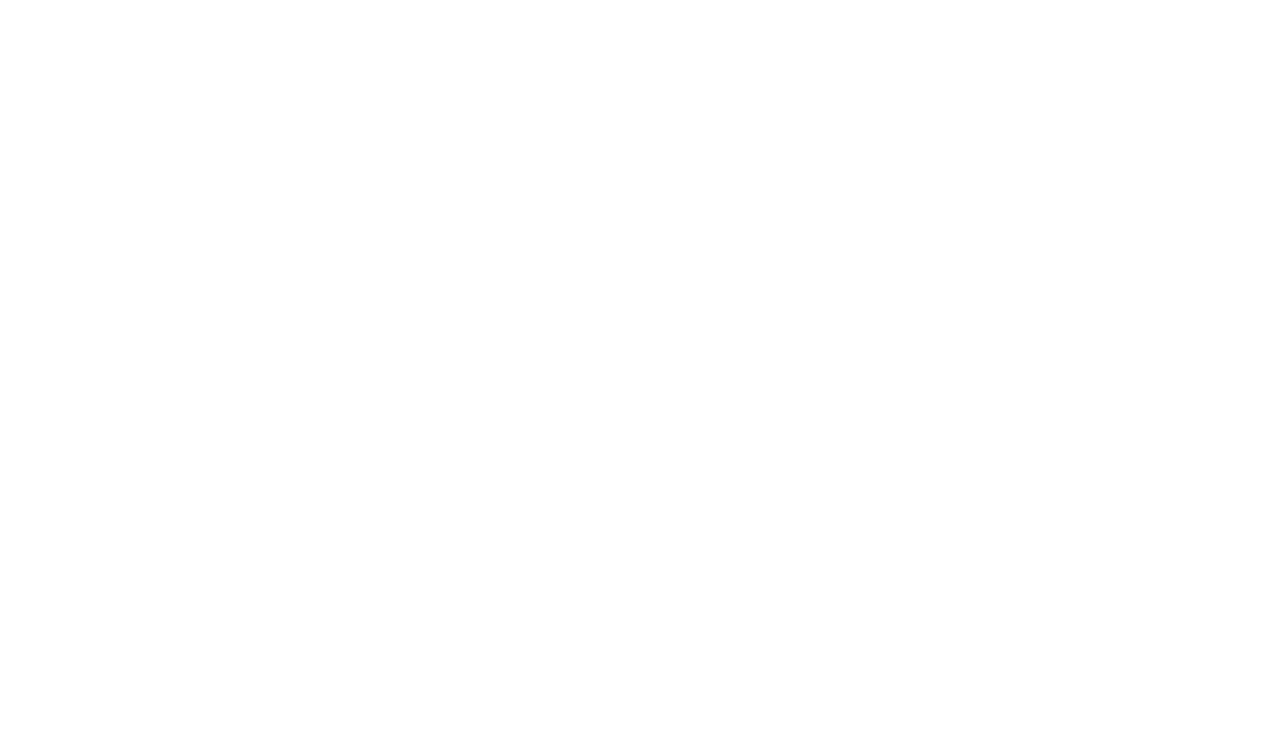
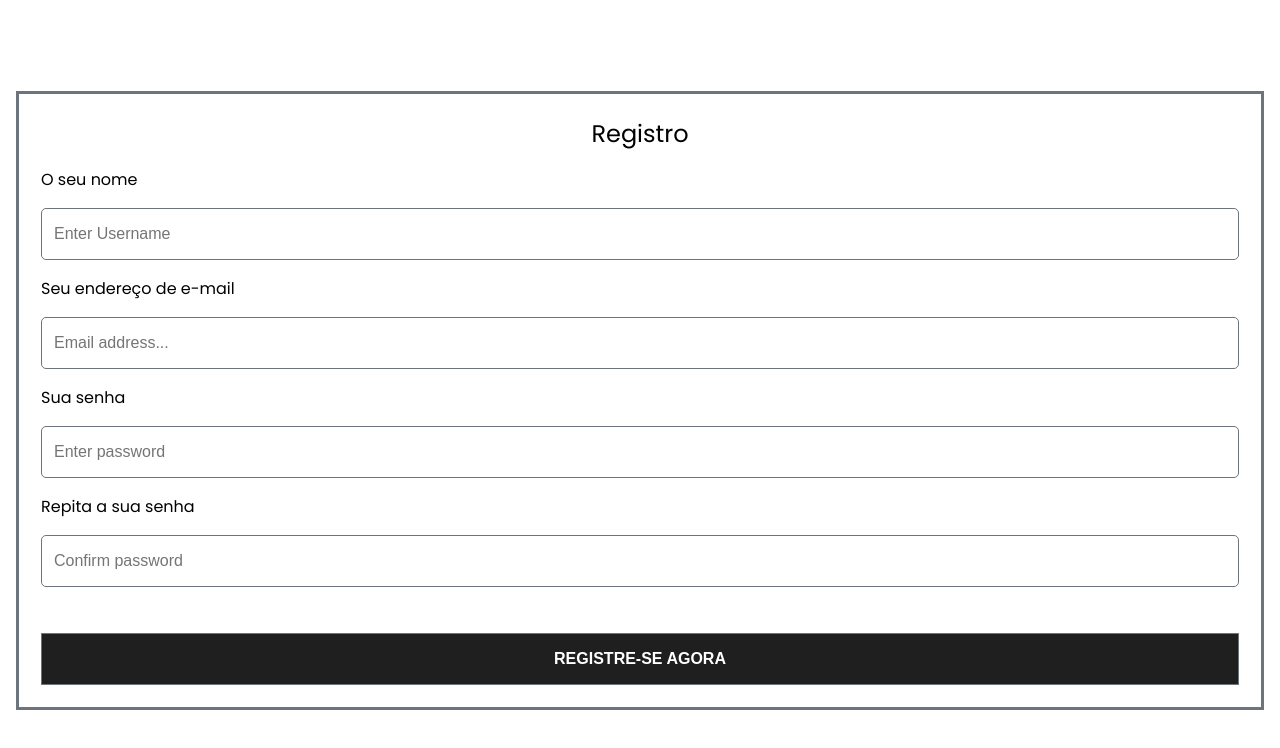
Before and after one commit to thalesor/e-commerce_frontend, a React (Create React App) app: page /registrar-usuario in a window 1280 px wide. Before the commit this address had no page. Shown: the top 748 px of the page. Built offline with nearby package versions, Linux system fonts and the light colour scheme.

Commit message:
frontend improvements in forms and cart system

```diff
--- a/src/App.js
+++ b/src/App.js
@@ -1,5 +1,5 @@
 import React, { useState, useEffect } from "react";
-import { BrowserRouter, Routes, Route } from "react-router-dom";
+import { BrowserRouter, Routes, Route, Navigate } from "react-router-dom";
 import BookRegister from "././Pages/BookRegister/Index";
 import Product from "././Pages/Product/Index";
 import Store from "././Pages/Store/Index";
@@ -14,22 +14,33 @@ export default function App() {
 	const persistedToken = JSON.parse(localStorage.getItem("token"));
 	const [token, setToken] = useState(persistedToken);
 
-	const [carrinho, setCarrinho] = useState([]);
-
 	function manterLogin(novoToken) {
 		setToken(novoToken);
 		localStorage.setItem("token", JSON.stringify(novoToken));
 	}
 
-	function deslogar() {
-		logout(token);
-		localStorage.removeItem("token");
+	async function deslogar() {
+		try {
+			const permit = await logout(token);
+			localStorage.clear();
+			window.location.replace('/login');
+		}
+		catch(error)
+		{
+			displayMessage("error", "Falha", "Houve um erro ao tentar deslogar");
+		}
 	}
 
 	const [userData, setUserData] = useState(
 		localStorage.getItem("userData")
 			? JSON.parse(localStorage.getItem("userData"))
 			: null
+	);
+
+	const [carrinho, setCarrinho] = useState(
+		localStorage.getItem("carrinho")
+			? JSON.parse(localStorage.getItem("carrinho"))
+			: []
 	);
 
 	const message = Swal.mixin({
@@ -54,7 +65,7 @@ export default function App() {
 	};
 
 	useEffect(() => {
-		console.log(carrinho);
+		localStorage.setItem("carrinho", JSON.stringify(carrinho));
 	}, [carrinho]);
 
 	const displayToast = (type, title) => {
@@ -112,10 +123,10 @@ export default function App() {
 					<Route path="/" element={<Store />} />
 					<Route path="/produtos/:titulo_produto" element={<Product />} />
 					<Route path="/cadastro" element={<PageCadastro />} />
-					<Route path="/book-register" element={<BookRegister />}></Route>
 					<Route path="/book-register" element={<BookRegister />} />
 					<Route path="/carrinho" element={<PageCarrinho />} />
 					<Route path="/login" element={<PageLogin />} />
+					<Route path="/registrar-usuario" element={<PageCadastro />} />
 				</Routes>
 			</BrowserRouter>
 		</Context.Provider>
--- a/src/Pages/PageCadastro/index.js
+++ b/src/Pages/PageCadastro/index.js
@@ -1,11 +1,13 @@
-import { useState } from "react";
+import { useState, useContext } from "react";
 import { useNavigate } from "react-router-dom";
 import {
 	ConteinerStyled,
 	SectionStyled,
 	FormStyled,
 } from "../../components/formComponents";
+import Context from "../../contexts/AppContext";
 import validationDadosCadastrados from "./validation";
+import { FormButton } from '../ShareComponents';
 import { signUp } from "../../services/axios-service";
 
 export default function PageCadastro() {
@@ -15,7 +17,7 @@ export default function PageCadastro() {
 		password: "",
 		confirmPassword: "",
 	});
-
+	const { displayMessage, displayToast } = useContext(Context);
 	const navegate = useNavigate();
 
 	function handlerInput(e) {
@@ -27,8 +29,8 @@ export default function PageCadastro() {
 
 		const valid = validationDadosCadastrados(formData);
 
-		if (!valid) {
-			alert("erro nos dados de cadastro");
+		if (valid.hasErrors) {
+			displayMessage("error", "Falha", valid.errors);
 			return;
 		}
 
@@ -41,21 +43,19 @@ export default function PageCadastro() {
 		try {
 			const promessa = await signUp(user);
 			console.log(promessa);
-			alert(`O usuário foi cadastrado 🥰`);
+			displayToast("success", `Você foi cadastrado 🥰`);
 			navegate("/login");
 		} catch (error) {
-			console.log(error);
-			alert("Erro, tente novamente");
+			displayMessage("error", "Falha", error);
 		}
 	}
 
 	return (
 		<ConteinerStyled>
-			<nav>Login</nav>
 			<SectionStyled>
-				<h2>Signup From Here</h2>
+				<h2>Registro</h2>
 				<FormStyled onSubmit={hadlerSubmit}>
-					<label>Username</label>
+					<label>O seu nome</label>
 					<input
 						type="text"
 						name="user"
@@ -63,7 +63,7 @@ export default function PageCadastro() {
 						placeholder="Enter Username"
 						onChange={(e) => handlerInput(e)}
 					></input>
-					<label>Email Address</label>
+					<label>Seu endereço de e-mail</label>
 					<input
 						type="email"
 						placeholder="Email address..."
@@ -71,7 +71,7 @@ export default function PageCadastro() {
 						value={formData.email}
 						onChange={(e) => handlerInput(e)}
 					></input>
-					<label>Password</label>
+					<label>Sua senha</label>
 					<input
 						type="password"
 						placeholder="Enter password"
@@ -79,7 +79,7 @@ export default function PageCadastro() {
 						value={formData.password}
 						onChange={(e) => handlerInput(e)}
 					></input>
-					<label>Confirm Password</label>
+					<label>Repita a sua senha</label>
 					<input
 						type="password"
 						placeholder="Confirm password"
@@ -87,7 +87,7 @@ export default function PageCadastro() {
 						value={formData.confirmPassword}
 						onChange={(e) => handlerInput(e)}
 					></input>
-					<button type="submit">Register Now</button>
+					<FormButton type="submit">Registre-se agora</FormButton>
 				</FormStyled>
 			</SectionStyled>
 		</ConteinerStyled>
--- a/src/Pages/PageCadastro/validation.js
+++ b/src/Pages/PageCadastro/validation.js
@@ -1,24 +1,31 @@
 import joi from "joi";
+import {messages} from 'joi-translation-pt-br';
 
 const cadastroSchema = joi.object({
-	user: joi.string().required(),
-	email: joi.string().required(),
-	password: joi.string().required(),
-	confirmPassword: joi.string().required(),
+	user: joi.string().required().label("nome"),
+	email: joi.string().required().label("e-mail"),
+	password: joi.string().required().label("senha"),
+	confirmPassword: joi.string().required().label("confirmação da senha"),
 });
 
 export default function validationDadosCadastrados(obj) {
-	const validation = cadastroSchema.validate(obj, { abortEarly: false });
+	const validation = cadastroSchema.validate(obj,  { messages, abortEarly: false });
 
 	if (validation.error) {
-		const messageErro = validation.error.details.map((m) => m.message);
-		console.log(messageErro);
-		return false;
+		return {
+            hasErrors: true,
+            errors: validation.error.details.map(err => `
+
+			\n*${err.message}
+            `)
+        }
 	}
 
 	if (obj.password !== obj.confirmPassword) {
-		alert("As senhas devem ser iguais");
-		return false;
+		return {
+            hasErrors: true,
+            errors: "As senhas devem ser iguais"
+        }
 	}
 
 	return true;
--- a/src/Pages/PageCarrinho/styles.js
+++ b/src/Pages/PageCarrinho/styles.js
@@ -69,3 +69,19 @@ export const TotalStyled = styled.section`
 		border: 1px solid black;
 	}
 `;
+
+export const EmptyContainer = styled.div`
+	background-color: #eeeeee;
+	height: 100%;
+	width: 100%;
+	display: flex;
+	justify-content: center;
+	align-items: center;
+	flex-direction: column;
+	gap: 30px;
+
+	img {
+		height: 250px;
+		width: 250px;s
+	}
+`;
--- a/src/Pages/PageLogin/index.js
+++ b/src/Pages/PageLogin/index.js
@@ -1,4 +1,4 @@
-import { useState } from "react";
+import { useState, useContext } from "react";
 import { useNavigate } from "react-router-dom";
 import { signIn } from "../../services/axios-service";
 import {
@@ -6,14 +6,16 @@ import {
 	SectionStyled,
 	FormStyled,
 } from "../../components/formComponents";
-import { useAuth } from "../../contexts/AppContext";
+import Context, { useAuth } from "../../contexts/AppContext";
 import validationDadosLogin from "./validation";
+import {  FormButton } from '../ShareComponents';
 
 export default function PageLogin() {
 	const [formData, setFormData] = useState({
 		email: "",
 		password: "",
 	});
+	const { displayMessage, displayToast } = useContext(Context);
 	const { manterLogin } = useAuth();
 
 	const navegate = useNavigate();
@@ -29,27 +31,28 @@ export default function PageLogin() {
 
 		const valid = validationDadosLogin(user);
 
-		if (!valid) {
-			alert("erro nos dados de cadastro");
+		if (valid.hasErrors) {
+			displayMessage("error", "Falha", valid.errors);
 			return;
 		}
 
 		try {
-			const token = await signIn(user);
-			manterLogin(token);
+			const returned = await signIn(user);
+			manterLogin(returned.data.token);
+			displayToast("success", `Seja bem-vindo ${returned.data.user}`);
+
 			navegate("/");
 		} catch (error) {
-			console.log(error);
-			alert("Erro, tente novamente");
+			displayMessage("error", "Falha", error.response.data);
 		}
 	}
 
 	return (
 		<ConteinerStyled>
 			<SectionStyled>
-				<h2>Signup From Here</h2>
+				<h2>Faça o login</h2>
 				<FormStyled onSubmit={hadlerSubmit}>
-					<label>Email Address</label>
+					<label>Endereço de e-mail</label>
 					<input
 						type="email"
 						placeholder="Email address..."
@@ -57,7 +60,7 @@ export default function PageLogin() {
 						value={formData.email}
 						onChange={(e) => handlerInput(e)}
 					/>
-					<label>Password</label>
+					<label>Senha</label>
 					<input
 						type="password"
 						placeholder="Enter password"
@@ -65,12 +68,12 @@ export default function PageLogin() {
 						value={formData.password}
 						onChange={(e) => handlerInput(e)}
 					/>
-					<button type="submit">Login</button>
+					<FormButton type="submit">Login</FormButton>
 					<hr />
 					<label>Não possui uma conta?</label>
-					<button trpe="text" onClick={() => navegate("/sign-up")}>
-						Register Now
-					</button>
+					<FormButton trpe="text" onClick={() => navegate("/registrar-usuario")}>
+						registre-se agora
+					</FormButton>
 				</FormStyled>
 			</SectionStyled>
 		</ConteinerStyled>
--- a/src/Pages/PageLogin/validation.js
+++ b/src/Pages/PageLogin/validation.js
@@ -1,18 +1,23 @@
 import joi from "joi";
+import {messages} from 'joi-translation-pt-br';
 
 const cadastroSchema = joi.object({
-	email: joi.string().required(),
-	password: joi.string().required(),
+	email: joi.string().required().label('e-mail'),
+	password: joi.string().required().label('senha'),
 });
 
 export default function validationDadosLogin(obj) {
-	const validation = cadastroSchema.validate(obj, { abortEarly: false });
+	const validation = cadastroSchema.validate(obj,  { messages, abortEarly: false });
 
 	if (validation.error) {
-		const messageErro = validation.error.details.map((m) => m.message);
-		console.log(messageErro);
-		return false;
+		return {
+            hasErrors: true,
+            errors: validation.error.details.map(err => `*${err.message}
+            `)
+        }
 	}
 
-	return true;
+	return {
+		hasErrors: false
+	}
 }
--- a/src/Pages/Store/Index.jsx
+++ b/src/Pages/Store/Index.jsx
@@ -15,12 +15,11 @@ const Store = () =>
 
     useEffect(()=> {
         if(!token || token.length===0){
-          deslogar();
           navegate("/login")
         }
     },[token])
 
-    useLayoutEffect(() => {
+    useEffect(() => {
     async function fetchData()
     {
         try
--- a/src/components/formComponents.js
+++ b/src/components/formComponents.js
@@ -1,20 +1,18 @@
 import styled from "styled-components";
 
 export const ConteinerStyled = styled.main`
-	height: 100%;
-	width: 100vw;
+	height: 100vh;
+	width: 100%;
 
 	display: flex;
 	flex-direction: column;
 	justify-content: center;
 	align-items: center;
-
-	padding: 16px;
+	padding-inline: 16px;
 `;
 
 export const SectionStyled = styled.section`
 	border: 3px solid #6c757d;
-	width: 420px;
 	padding: 22px;
 
 	h2 {
@@ -33,7 +31,7 @@ export const SectionStyled = styled.section`
 		text-align: center;
 
 		::after {
-			content: "or";
+			content: "ou";
 			display: inline-block;
 			position: relative;
 			top: -0.9em;
@@ -59,14 +57,10 @@ export const FormStyled = styled.form`
 	button {
 		width: 100%;
 		height: 52px;
-
 		text-align: center;
 		font-size: 16px;
-		color: black;
 		font-weight: 700;
-
 		margin-top: 30px;
-		background: none;
 		border: 1px solid #6c757d;
 	}
 `;
--- a/src/services/axios-service.js
+++ b/src/services/axios-service.js
@@ -40,16 +40,13 @@ async function signUp(data) {
 		const retorno = await axios.post(`${Base_URL}/signUp`, data);
 		return retorno;
 	} catch (error) {
-		console.log(error);
 		return error;
 	}
 }
 
 async function signIn(data) {
 	const promesa = await axios.post(`${Base_URL}/signIn`, data);
-	const token = promesa.data;
-	console.log("token: " + token);
-	return token;
+	return promesa;
 }
 
 async function finalizarCompra(token, data) {
```
Also changed, not shown: src/Pages/Menu/Index.jsx (+3 -8 lines), src/Pages/PageCarrinho/index.js (+12 -2 lines), src/Pages/menu.js (deleted, +0 -37 lines), src/Pages/PageCarrinho/cart-empty.png (added).
